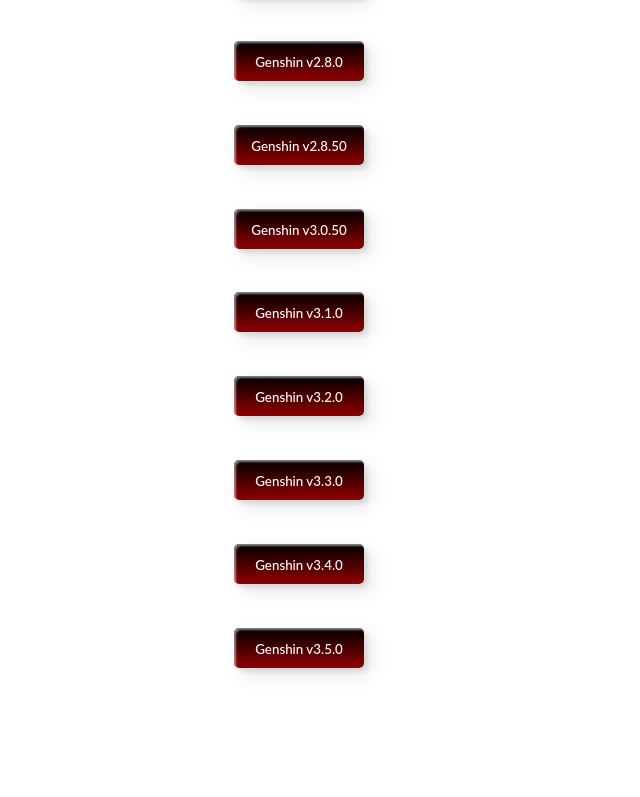
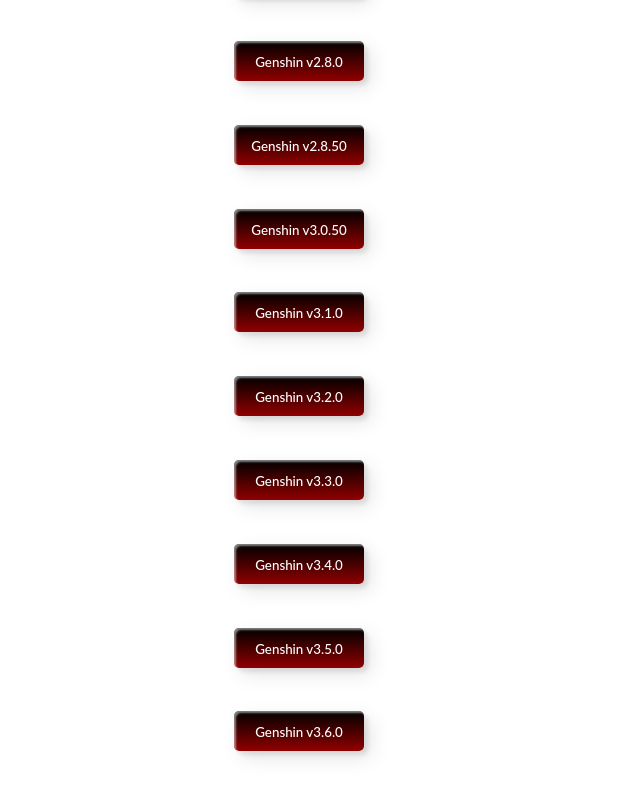
Before and after one commit to Viamonte4652/Viamonte4652.github.io, a plain HTML site: page HoyoVersion/index.html in a window 1280 px wide. Shown: the part 2181-2978 px from the top of the page, without its empty margins (0-640 px from the left). Before the commit the page ends 2952 px from the top, so only its background shows below. Drawn offline with Linux system fonts and the light colour scheme.

Commit message:
Hoyoversion 3.6 gi add

```diff
--- a/HoyoVersion/index.html
+++ b/HoyoVersion/index.html
@@ -67,6 +67,7 @@ body::after {
                                 <button class="custom-btn btn-7" onClick='location.href="https://autopatchhk.yuanshen.com/client_app/download/pc_zip/20221128113321_cOH1qEM6iRagjJC6/GenshinImpact_3.3.0.zip"'><span>Genshin v3.3.0</span></button><br>
                                 <button class="custom-btn btn-7" onClick='location.href="https://autopatchhk.yuanshen.com/client_app/download/pc_zip/20230109135018_10QhExKHwAoa4ecr/GenshinImpact_3.4.0.zip"'><span>Genshin v3.4.0</span></button><br>
                                 <button class="custom-btn btn-7" onClick='location.href="https://autopatchhk.yuanshen.com/client_app/download/pc_zip/20230220120928_iIYV9krGiWL06eeB/GenshinImpact_3.5.0.zip"'><span>Genshin v3.5.0</span></button><br>
+                                <button class="custom-btn btn-7" onClick='location.href="https://autopatchhk.yuanshen.com/client_app/download/pc_zip/20230331200258_xR748JQdRJ19pQH0/GenshinImpact_3.6.0.zip"'><span>Genshin v3.6.0</span></button><br>
                             </div>
                             <div class="right-column">
                                 <button class="custom-btn btn-7" onClick='location.href="https://mirror.tomys.top/d/OneDrive/%E8%BD%AF%E4%BB%B6/Games/StarRailTJ/StarRail_202205130516_q2hnl9E6ACCDC5wC.zip?sign=7LRddSUObbnMCNDZxURtN335l-7yd-yW0e9sEA5Jn_Q=:0"'><span>Star Rail v0.70</span></button><br>
```
